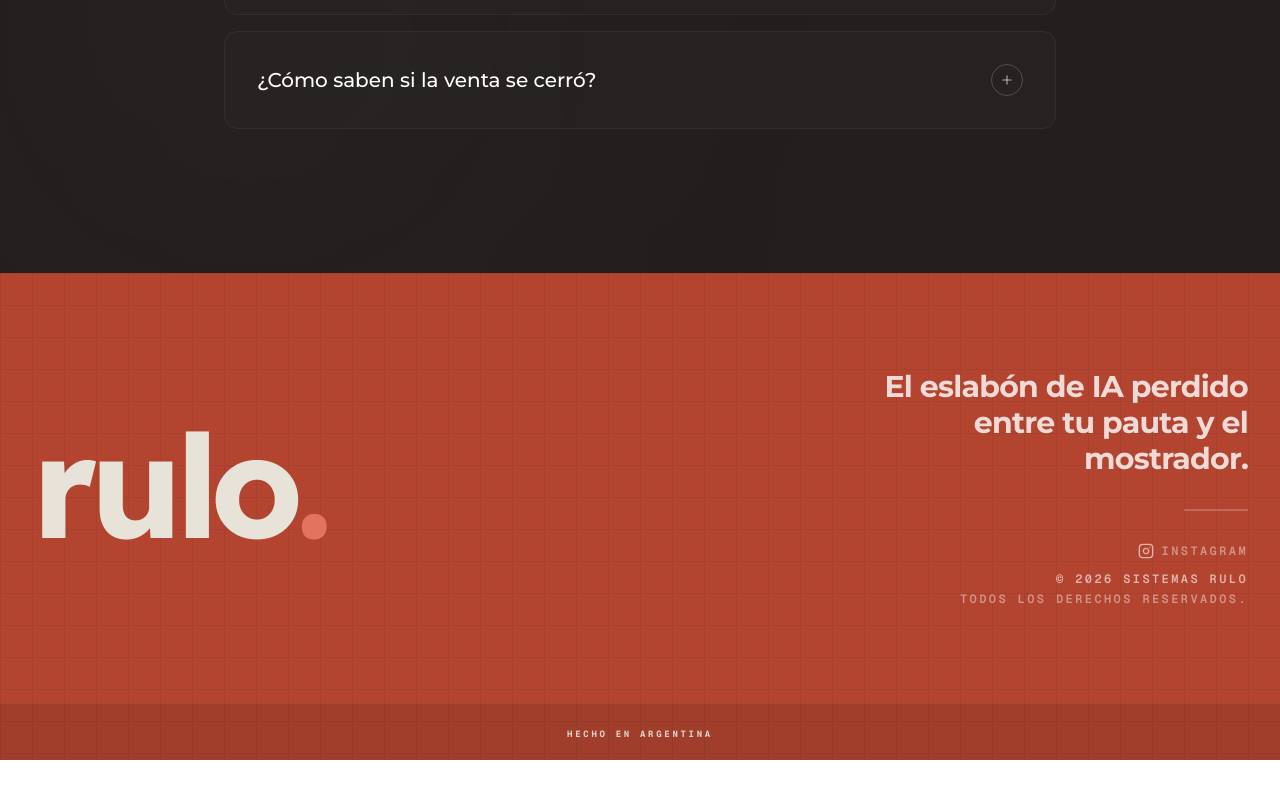
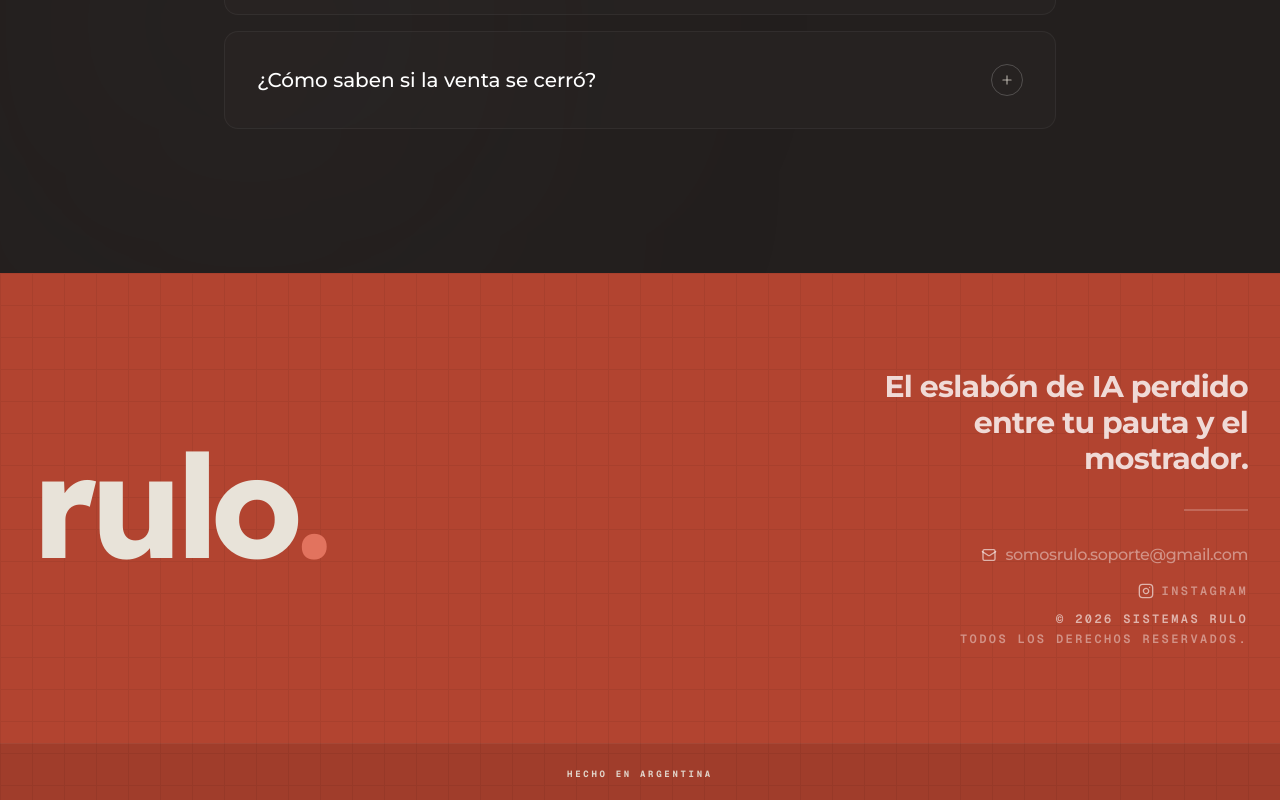
Before and after one commit to nehuennv/rulo-web, a Next.js app: page / in a window 1280 px wide. Shown: the part 6186-6986 px from the top of the page. Before the commit the page ends 6946 px from the top, so only its background shows below. Built offline with nearby package versions, Linux system fonts and the light colour scheme; a web font is replaced by a local one.

Commit message:
pre new changes copywriting

```diff
--- a/components/sections/Footer.tsx
+++ b/components/sections/Footer.tsx
@@ -23,6 +23,30 @@ export const Footer = () => {
           <div className="w-12 sm:w-16 h-[2px] bg-white/20 mb-6 sm:mb-8" />
 
           <div className="flex flex-col items-center md:items-end gap-3 font-mono text-[10px] sm:text-xs text-white/60 font-semibold uppercase tracking-[0.15em] sm:tracking-[0.2em]">
+            <a
+              href="mailto:somosrulo.soporte@gmail.com"
+              className="hover:text-white transition-colors duration-300 flex items-center gap-2 group mb-1"
+            >
+              <svg
+                xmlns="http://www.w3.org/2000/svg"
+                width="16"
+                height="16"
+                viewBox="0 0 24 24"
+                fill="none"
+                stroke="currentColor"
+                strokeWidth="2"
+                strokeLinecap="round"
+                strokeLinejoin="round"
+                className="w-4 h-4"
+              >
+                <path d="m22 7-8.97 5.7a1.94 1.94 0 0 1-2.06 0L2 7" />
+                <path d="M5 4h14a2 2 0 0 1 2 2v12a2 2 0 0 1-2 2H5a2 2 0 0 1-2-2V6a2 2 0 0 1 2-2z" />
+              </svg>
+              <span className="opacity-70 group-hover:opacity-100 lowercase font-sans font-medium tracking-tight text-sm sm:text-base">
+                somosrulo.soporte@gmail.com
+              </span>
+            </a>
+
             <a
               href="https://www.instagram.com/somosrulo"
               target="_blank"
```
Also changed, not shown: 1 other file (tests, documents, lock files or other folders).
